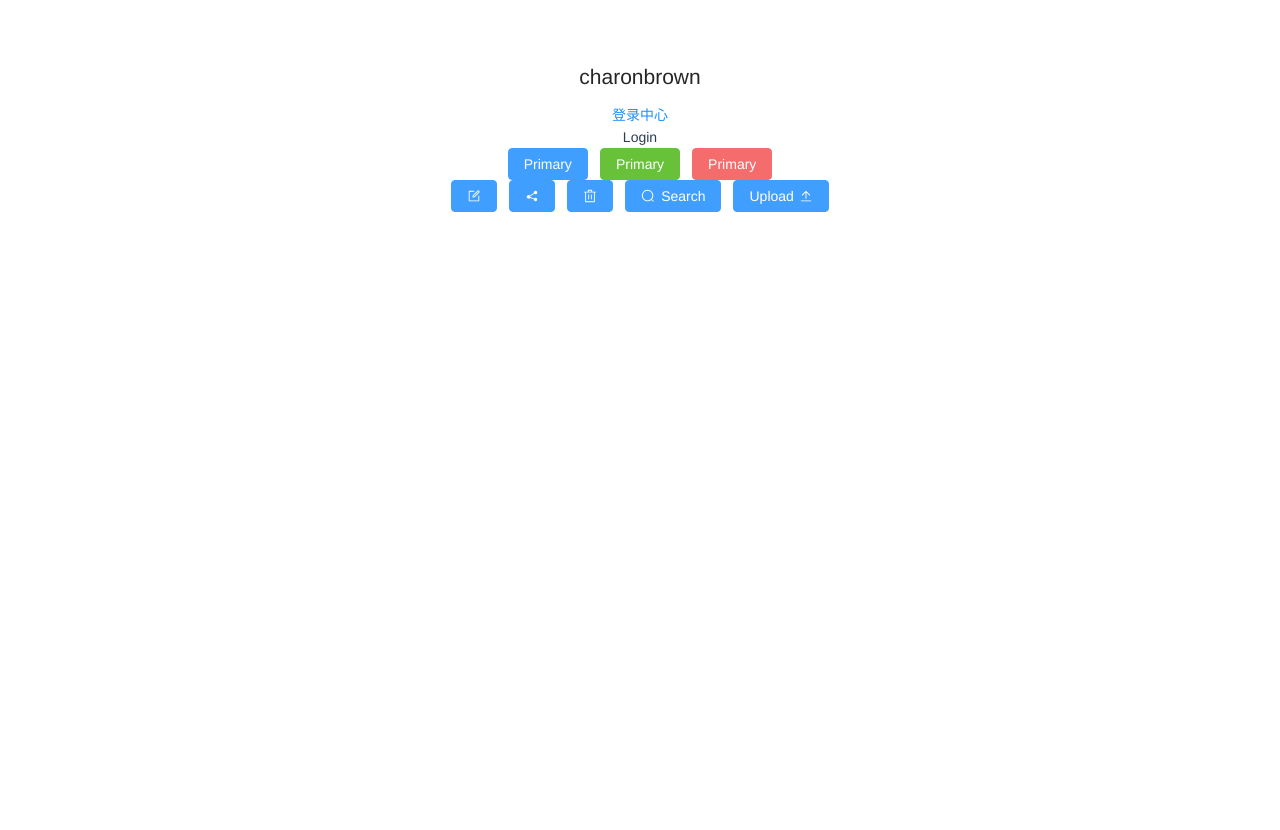
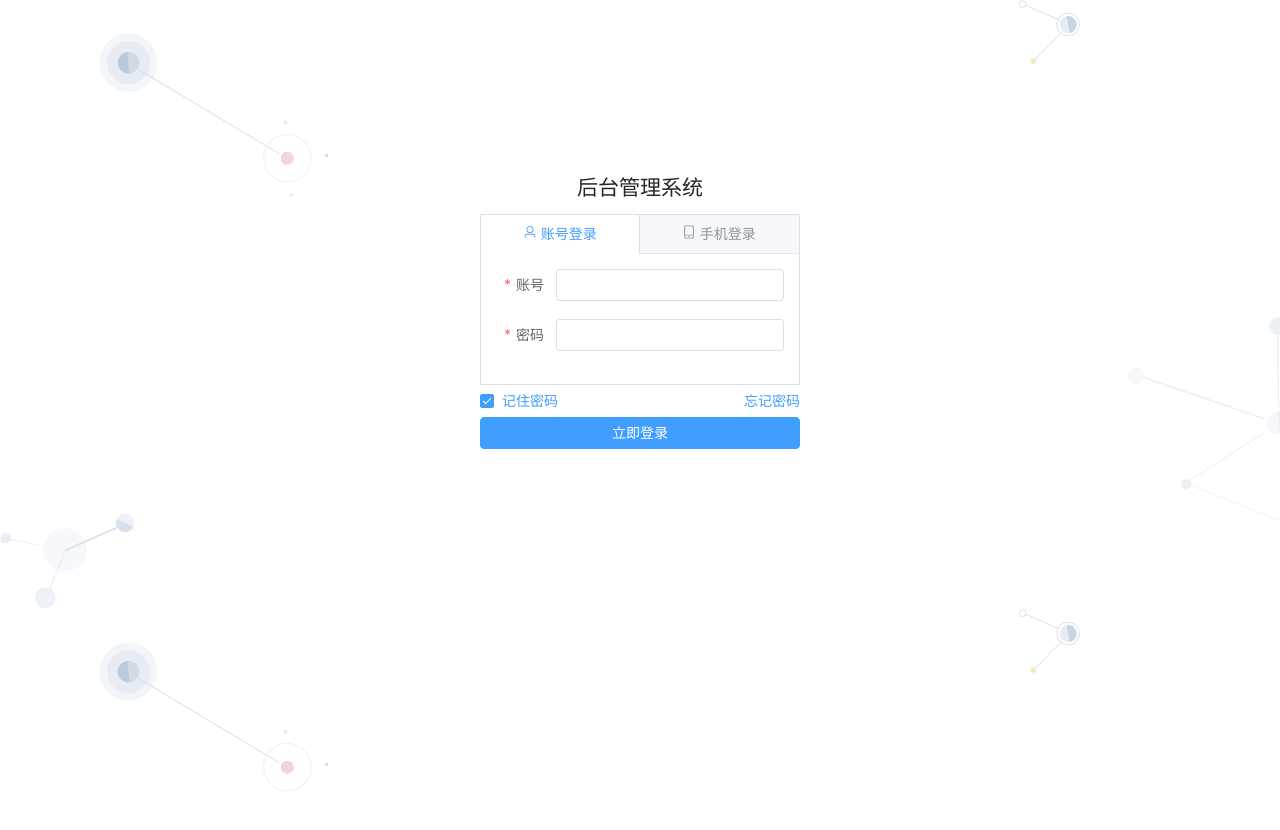
Before and after one commit to Charon416/vue3-ts-cms, a Vue app: page /#/login in a window 1280 px wide. Shown: the top 830 px of the page. After the commit the page ends 800 px from the top, so only its background shows below. Built offline with nearby package versions, Linux system fonts and the light colour scheme; no server answers.

Commit message:
feat: 新增登录页面基本布局

```diff
--- a/auto-imports.d.ts
+++ b/auto-imports.d.ts
@@ -1,3 +1,5 @@
 // Generated by 'unplugin-auto-import'
 export {}
-declare global {}
+declare global {
+  const ElForm: typeof import('element-plus/es')['ElForm']
+}
--- a/package.json
+++ b/package.json
@@ -12,6 +12,7 @@
     "axios": "^0.27.2",
     "core-js": "^3.8.3",
     "element-plus": "^2.2.14",
+    "normalize.css": "^8.0.1",
     "vue": "^3.2.13",
     "vue-router": "^4.1.3",
     "vuex": "^4.0.2"
--- a/src/App.vue
+++ b/src/App.vue
@@ -1,43 +1,7 @@
 <template>
-  <div class="app">
-    <h2>{{ $store.state.name }}</h2>
-
-    <router-link to="/login">登录</router-link>
-    <router-link to="/main">中心</router-link>
-    <router-view></router-view>
-
-    <el-button type="primary">Primary</el-button>
-    <el-button type="success">Primary</el-button>
-    <el-button type="danger">Primary</el-button>
-    <div class="flex">
-      <el-button type="primary" :icon="Edit" />
-      <el-button type="primary" :icon="Share" />
-      <el-button type="primary" :icon="Delete" />
-      <el-button type="primary" :icon="Search">Search</el-button>
-      <el-button type="primary">
-        Upload<el-icon class="el-icon--right"><Upload /></el-icon>
-      </el-button>
-    </div>
-  </div>
+  <router-view></router-view>
 </template>
 
-<script setup lang="ts">
-// import { defineComponent } from 'vue'
-import { Delete, Edit, Search, Share, Upload } from '@element-plus/icons-vue'
+<script setup lang="ts"></script>
 
-// export default defineComponent({
-//   name: 'App',
-//   components: {}
-// })
-</script>
-
-<style lang="less">
-#app {
-  font-family: Avenir, Helvetica, Arial, sans-serif;
-  -webkit-font-smoothing: antialiased;
-  -moz-osx-font-smoothing: grayscale;
-  text-align: center;
-  color: #2c3e50;
-  margin-top: 60px;
-}
-</style>
+<style lang="less"></style>
--- a/src/main.ts
+++ b/src/main.ts
@@ -1,4 +1,6 @@
 import { createApp } from 'vue'
+import 'normalize.css'
+import './assets/css/index.less'
 
 import App from './App.vue'
 import router from './router'
--- /dev/null
+++ b/src/views/login/components/LoginAccount.vue
@@ -0,0 +1,54 @@
+<template>
+  <div class="login-account">
+    <el-form
+      ref="accountRef"
+      :model="account"
+      :rules="rules"
+      label-width="60px"
+    >
+      <el-form-item label="账号" prop="name">
+        <el-input v-model="account.name"></el-input>
+      </el-form-item>
+      <el-form-item label="密码" prop="password">
+        <el-input v-model="account.password"></el-input>
+      </el-form-item>
+    </el-form>
+  </div>
+</template>
+
+<script lang="ts">
+import { defineComponent, ref } from 'vue'
+import { ElForm } from 'element-plus'
+import { rules } from '../config/account-config'
+
+export default defineComponent({
+  name: '',
+  components: {
+    ElForm
+  },
+  setup() {
+    const account = ref({
+      name: '',
+      password: ''
+    })
+
+    const accountRef = ref<InstanceType<typeof ElForm>>()
+
+    const loginAction = () => {
+      accountRef.value?.validate((valid) => {
+        if (valid) {
+          console.log('执行登录逻辑')
+        }
+      })
+    }
+
+    return {
+      account,
+      rules,
+      loginAction,
+      accountRef
+    }
+  }
+})
+</script>
+<style scoped lang="less"></style>
--- /dev/null
+++ b/src/views/login/components/LoginPanel.vue
@@ -0,0 +1,79 @@
+<template>
+  <div class="login-panel">
+    <h2 class="title">后台管理系统</h2>
+    <el-tabs type="border-card" class="demo-tabs" stretch>
+      <el-tab-pane>
+        <template #label>
+          <span class="custom-tabs-label">
+            <el-icon><User /></el-icon>
+            <span> 账号登录</span>
+          </span>
+        </template>
+        <LoginAccount ref="accountRef" />
+      </el-tab-pane>
+      <el-tab-pane label="Config">
+        <template #label>
+          <span class="custom-tabs-label">
+            <el-icon><Iphone /></el-icon>
+            <span> 手机登录</span>
+          </span>
+        </template>
+        <LoginPhone />
+      </el-tab-pane>
+    </el-tabs>
+    <div class="account-contorl">
+      <el-checkbox v-model="isKeepPassword">记住密码</el-checkbox>
+      <el-link type="primary">忘记密码</el-link>
+    </div>
+    <el-button type="primary" class="login-btn" @click="handleLoginCLick"
+      >立即登录</el-button
+    >
+  </div>
+</template>
+<script lang="ts">
+import { defineComponent, ref } from 'vue'
+import { User, Iphone } from '@element-plus/icons-vue'
+import LoginAccount from './LoginAccount.vue'
+import LoginPhone from './LoginPhone.vue'
+
+export default defineComponent({
+  components: {
+    User,
+    Iphone,
+    LoginAccount,
+    LoginPhone
+  },
+  setup() {
+    const isKeepPassword = ref(true)
+    const accountRef = ref<InstanceType<typeof LoginAccount>>()
+
+    const handleLoginCLick = () => {
+      console.log(accountRef.value)
+      accountRef.value?.loginAction()
+    }
+
+    return {
+      isKeepPassword,
+      accountRef,
+      handleLoginCLick
+    }
+  }
+})
+</script>
+
+<style scoped lang="less">
+.login-panel {
+  margin-bottom: 180px;
+  width: 320px;
+  .title {
+    text-align: center;
+  }
+  .account-contorl {
+    display: flex;
+    justify-content: space-between;
+  }
+  .login-btn {
+    width: 100%;
+  }
+}
+</style>
--- /dev/null
+++ b/src/views/login/components/LoginPhone.vue
@@ -0,0 +1,48 @@
+<template>
+  <div class="login-account">
+    <el-form
+      ref="accountFormRef"
+      :model="phone"
+      :rules="rules"
+      label-width="70px"
+    >
+      <el-form-item label="手机号" prop="number">
+        <el-input v-model="phone.number"></el-input>
+      </el-form-item>
+      <el-form-item label="验证码" prop="code">
+        <div class="get-code">
+          <el-input v-model="phone.code"></el-input>
+          <el-button type="primary" class="get-btn">获取验证码</el-button>
+        </div>
+      </el-form-item>
+    </el-form>
+  </div>
+</template>
+
+<script lang="ts">
+import { defineComponent, reactive } from 'vue'
+import { rules } from '../config/phone-config'
+
+export default defineComponent({
+  name: '',
+  setup() {
+    const phone = reactive({
+      number: '',
+      code: ''
+    })
+
+    return {
+      phone,
+      rules
+    }
+  }
+})
+</script>
+<style scoped lang="less">
+.get-code {
+  display: flex;
+  .get-btn {
+    margin-left: 6px;
+  }
+}
+</style>
--- /dev/null
+++ b/src/views/login/config/account-config.ts
@@ -0,0 +1,18 @@
+export const rules = {
+  name: [
+    { required: true, message: '用户名是必传内容', trigger: blur },
+    {
+      pattern: /^[a-z0-9]{5,10}$/,
+      message: '用户名必须是5-10个字母或数字~',
+      trigger: 'blur'
+    }
+  ],
+  password: [
+    { required: true, message: '密码是必传内容', trigger: blur },
+    {
+      pattern: /^[a-z0-9]{3,}$/,
+      message: '用户名必须是3位以上的字母或数字~',
+      trigger: 'blur'
+    }
+  ]
+}
--- /dev/null
+++ b/src/views/login/config/phone-config.ts
@@ -0,0 +1,18 @@
+export const rules = {
+  number: [
+    { required: true, message: '用户名是必传内容', trigger: blur },
+    {
+      pattern: /^1[3-9]\d{9}}$/,
+      message: '请输入正确的手机号',
+      trigger: 'blur'
+    }
+  ],
+  code: [
+    { required: true, message: '验证码为必填项', trigger: blur },
+    {
+      pattern: /^[a-z0-9]{3,}$/,
+      message: '请输入正确的验证码',
+      trigger: 'blur'
+    }
+  ]
+}
--- a/src/views/login/login.vue
+++ b/src/views/login/login.vue
@@ -1,15 +1,30 @@
 <template>
-  <div>Login</div>
+  <div class="login">
+    <LoginPanel />
+  </div>
 </template>
 
 <script lang="ts">
 import { defineComponent } from 'vue'
+import LoginPanel from './components/LoginPanel.vue'
 
 export default defineComponent({
+  components: {
+    LoginPanel
+  },
   setup() {
     return {}
   }
 })
 </script>
 
-<style scoped></style>
+<style scoped lang="less">
+.login {
+  display: flex;
+  justify-content: center;
+  align-items: center;
+  width: 100%;
+  height: 100%;
+  background-image: url('../../assets/img/login-bg.svg');
+}
+</style>
```
Also changed, not shown: components.d.ts (+7 -0 lines).
